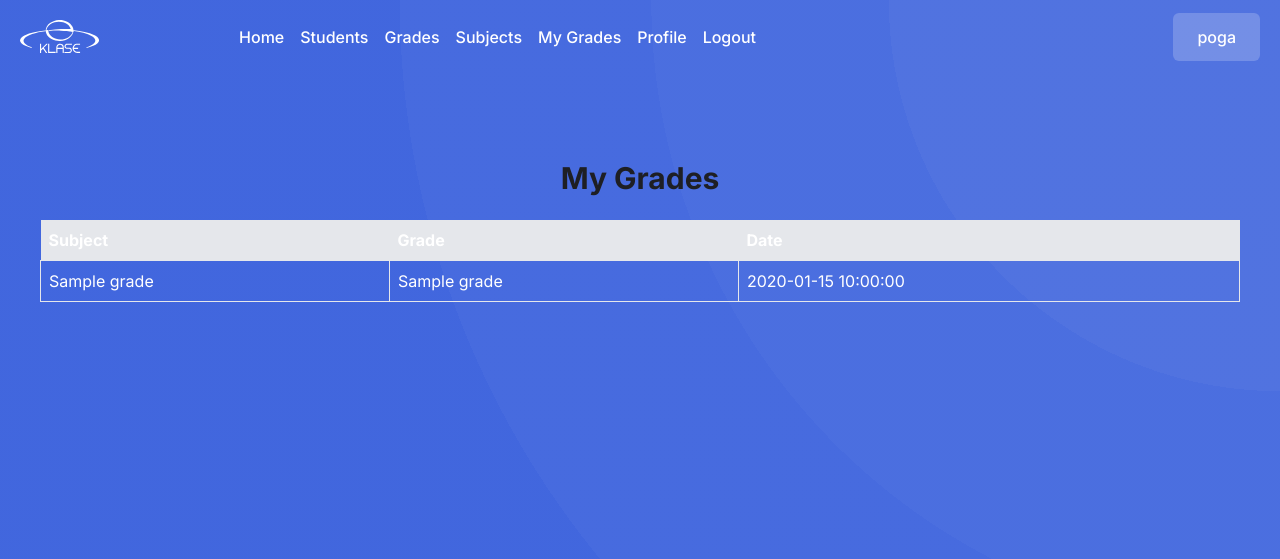
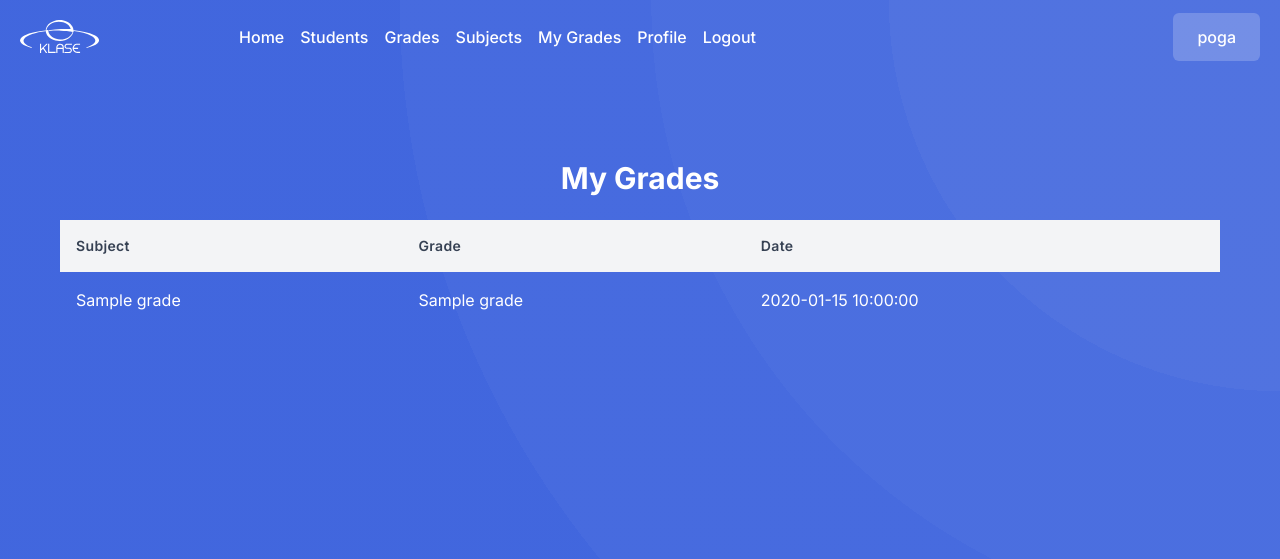
Before and after one commit to Karabelnikovs/eklase, a PHP site: template views/grades/student.view.php in a window 1280 px wide. Shown: the top 559 px of the page. Run offline with PHP 8.4, Linux system fonts and the light colour scheme; the template is opened without the code that fills it: most values are stand-ins (such as "Sample title", 1, 10 or a date in 2020); some libraries are stand-ins or nearby versions.

Commit message:
student views

```diff
--- a/views/grades/student.view.php
+++ b/views/grades/student.view.php
@@ -1,22 +1,25 @@
 <?php $title = "My Grades"; ?>
-<h1 class="text-3xl font-bold text-center mb-6">My Grades</h1>
 <div class="container mx-auto">
-    <table class="w-full text-left border-collapse">
+    <h1 class="text-3xl font-bold text-center mb-6 text-white">My Grades</h1>
+    <div class="container mx-auto">
+
+        <table class="w-full text-left border-collapse" id="gradesTable">
             <thead>
-            <tr class="bg-gray-200">
-                <th class="p-2">Subject</th>
-                <th class="p-2">Grade</th>
-                <th class="p-2">Date</th>
+                <tr class="bg-gray-100 text-gray-700">
+                    <th class="p-4 text-sm font-semibold tracking-wide">Subject</th>
+                    <th class="p-4 text-sm font-semibold tracking-wide">Grade</th>
+                    <th class="p-4 text-sm font-semibold tracking-wide">Date</th>
                 </tr>
             </thead>
             <tbody>
                 <?php foreach ($grades as $grade): ?>
-                <tr>
-                    <td class="p-2 border"><?= htmlspecialchars($grade['subject_name']) ?></td>
-                    <td class="p-2 border"><?= htmlspecialchars($grade['grade']) ?></td>
-                    <td class="p-2 border"><?= htmlspecialchars($grade['created_at']) ?></td>
+                    <tr class="border-b  transition-colors">
+                        <td class="p-4 text-white"><?= htmlspecialchars($grade['subject_name']) ?></td>
+                        <td class="p-4 text-white"><?= htmlspecialchars($grade['grade']) ?></td>
+                        <td class="p-4 text-white"><?= htmlspecialchars($grade['created_at']) ?></td>
                     </tr>
                 <?php endforeach; ?>
             </tbody>
         </table>
     </div>
+</div>
```
Also changed, not shown: 1 other file. Lines whose indentation alone changed are shown as unchanged.
